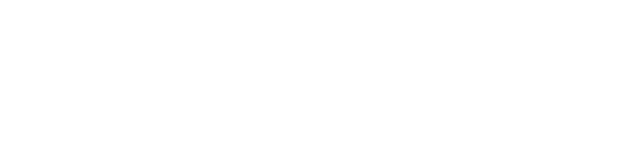
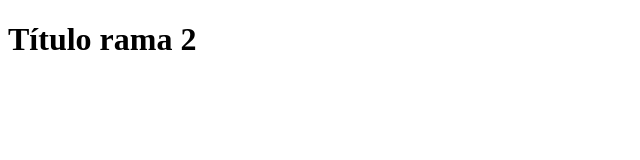
Before and after one commit to mayteloisa/frontend, a plain HTML site: page pagina1.html in a window 1280 px wide. Shown: the whole page, without its empty margins (0-640 px from the left). Drawn offline with Linux system fonts and the light colour scheme.

Commit message:
titulo rama2 pagina1

```diff
--- a/pagina1.html
+++ b/pagina1.html
@@ -7,6 +7,6 @@
     <title>Document</title>
 </head>
 <body>
-
+    <h1>Título rama 2</h1>
 </body>
 </html>
```
